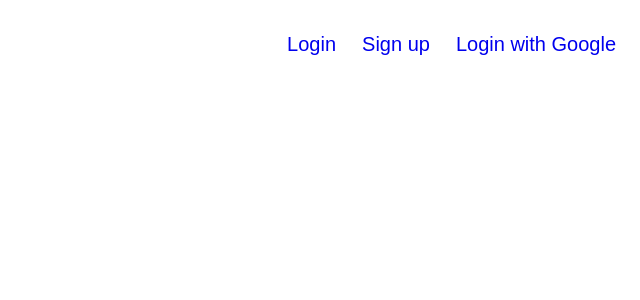
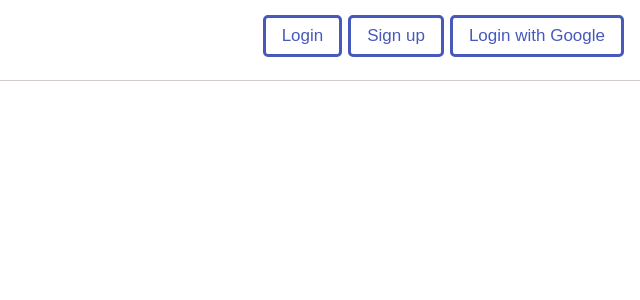
Before and after one commit to danf8/investapp-frontend, a React (Create React App) app: page / in a window 1280 px wide. Shown: the top 300 px of the page, without its empty margins (640-1280 px from the left). Built offline with nearby package versions, Linux system fonts and the light colour scheme; no server answers.

Commit message:
adds nav css

```diff
--- a/src/index.css
+++ b/src/index.css
@@ -18,6 +18,7 @@ code {
   font-size: 20px;
   display: flex;
   justify-content: flex-start;
+  border-bottom: 1px solid rgb(212, 203, 203);
 }
 
 .nav ul{
@@ -29,7 +30,7 @@ code {
 }
 
 .nav li{
-  margin-right: 10px;
+  margin-right: 12px;
 }
 
 .nav img{
@@ -39,9 +40,14 @@ code {
 }
 
 .nav button{
-  font-size: 20px;
-  border: none;
-  color: inherit;
+  font-size: 17px;
+  border: solid;
+  border-radius: 5px;
   background-color: inherit;
   cursor: pointer;
+  background-color: #ffffff;
+  color: #4759bc;
+  padding: 0.5rem 1rem;
+  border-color: #4759bc;
+  margin-top: -5px;
 }
```
